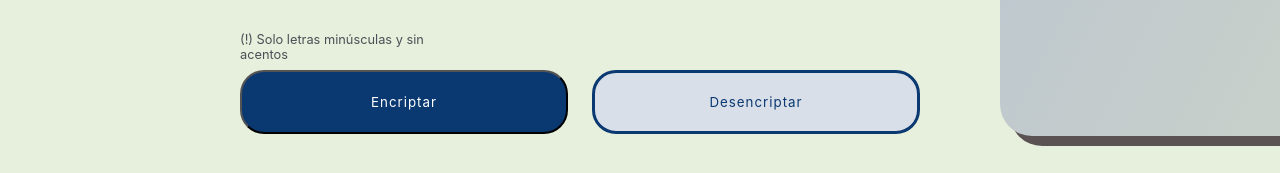
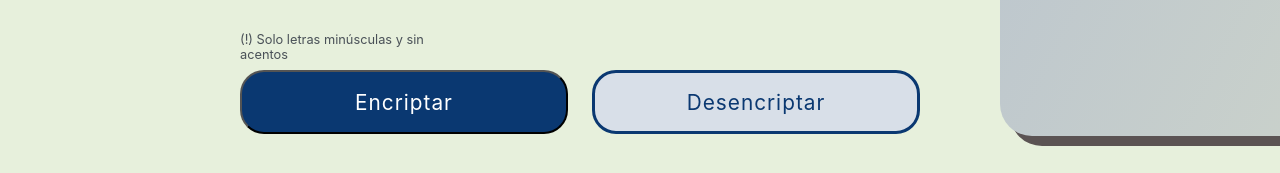
Before and after one commit to Saul-RM-97/Encriptador-De-Texto, a plain HTML site: page index.html in a window 1280 px wide. Shown: the part 816-989 px from the top of the page. Drawn offline with Linux system fonts and the light colour scheme.

Commit message:
Update style.css

```diff
--- a/style.css
+++ b/style.css
@@ -76,7 +76,7 @@ header {
 
 /* Estilo para los botones de encriptador y desencriptador */
 .boton__encriptador, .boton__desencriptador {
-    font-zise: 2rem;
+    font-size: 1.3rem;
     width: 20.5rem; /* Ancho del botón */
     height: 4rem; /* Altura del botón */
     border-radius: 1.5rem; /* Bordes redondeados */
@@ -176,6 +176,7 @@ header {
 
 /* Estilo para el botón de copiar */
 .boton__copiar {
+    font-size: 1.3rem;
     font-family: var(--fuente-primaria);
     display: none; /* Oculta el botón por defecto */
     background-color: var(--color-cuarto); /* Color de fondo */
```
